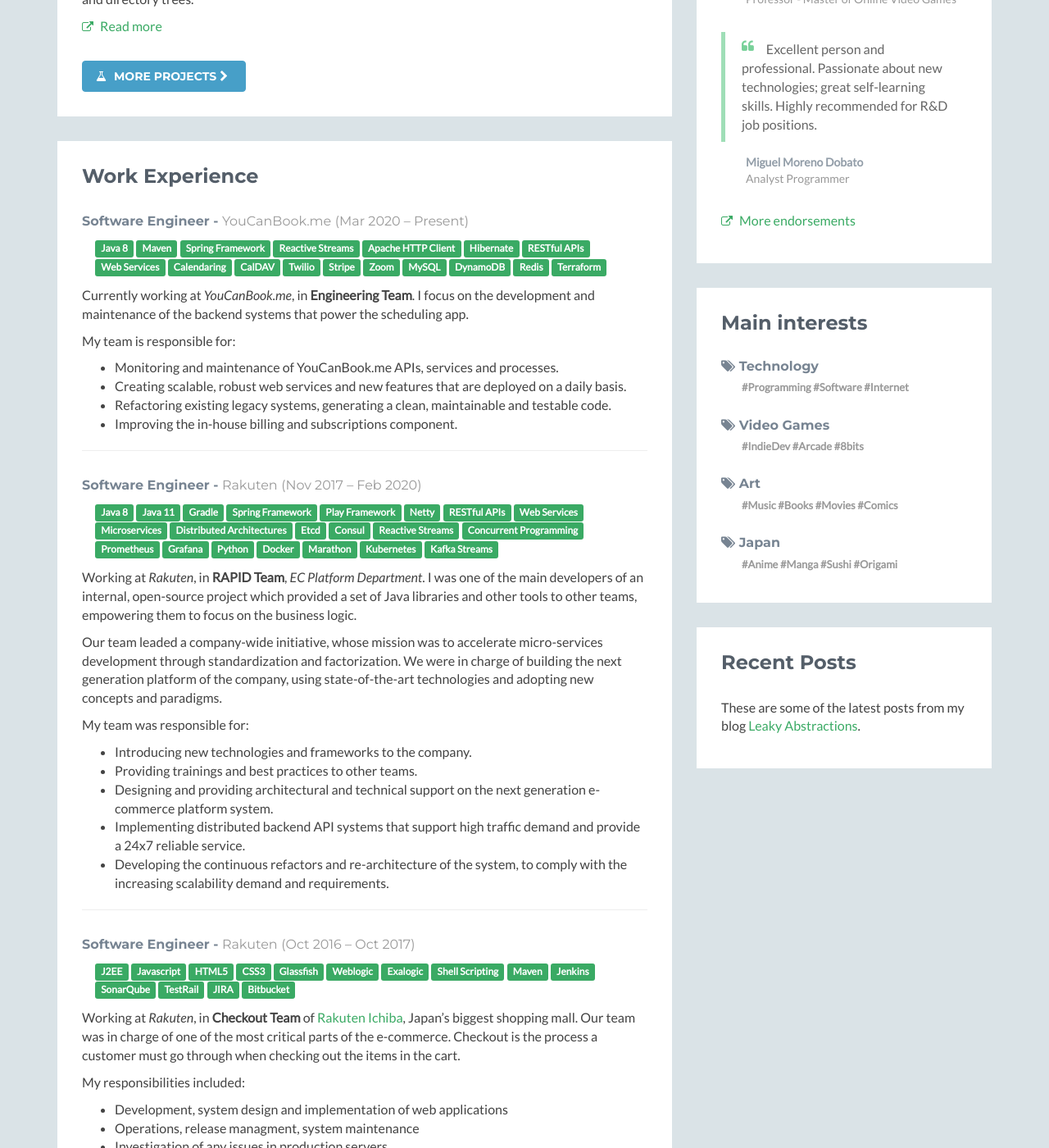
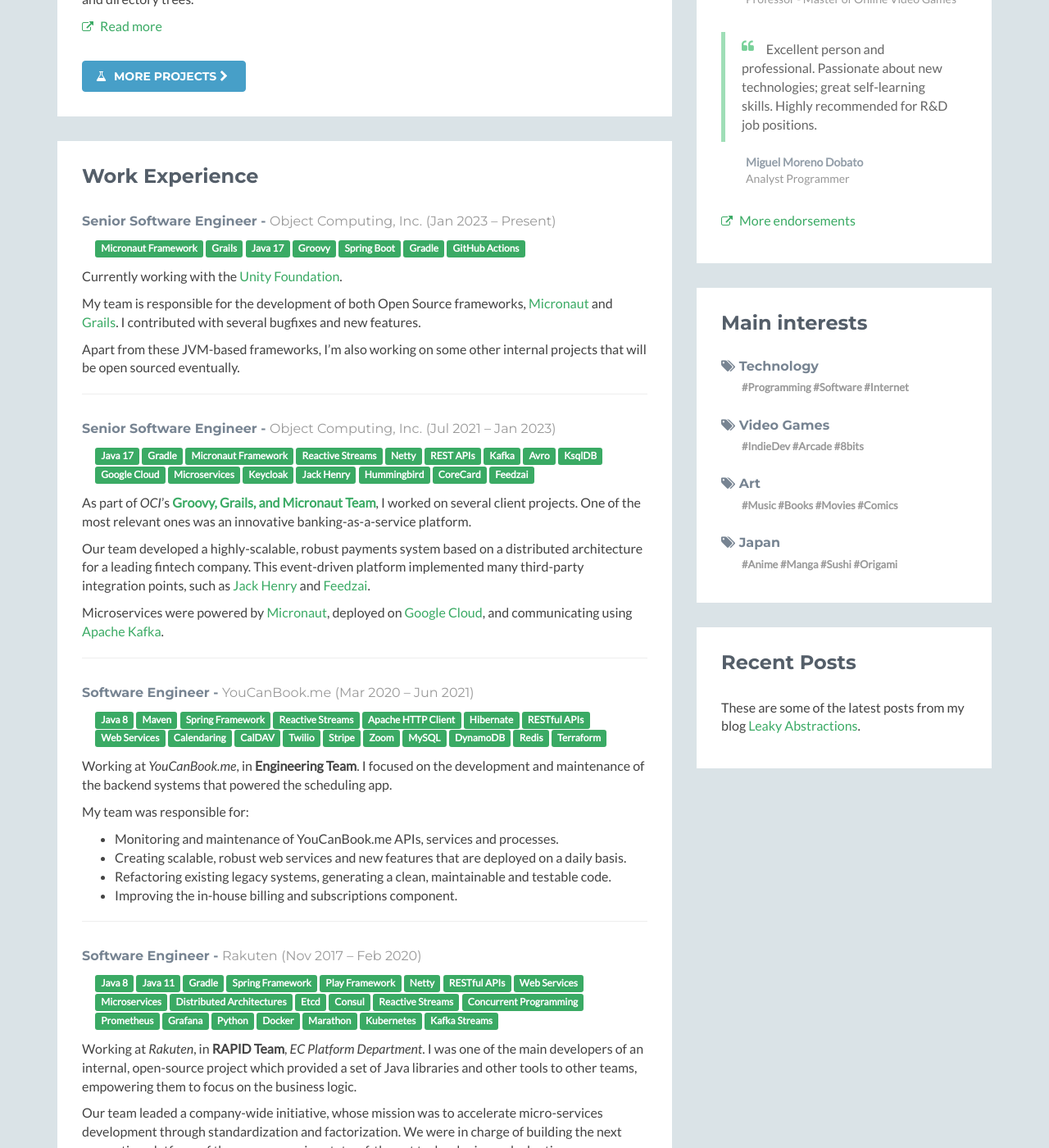
Before and after one commit to guillermocalvo/guillermocalvo.github.io, a Jekyll site: the page built from index.md, in a window 1280 px wide and 1400 px high, scrolled down 2848 px. Shown: the whole window at 82% size. Built offline with Jekyll 4.4.1, drawn with Linux system fonts in a browser that asks for light colours.

Commit message:
Update work experience

```diff
--- a/_data/experiences.yml
+++ b/_data/experiences.yml
@@ -1,14 +1,84 @@
 title: Work Experience
 featured:
+  - company: Object Computing, Inc.
+    content: >
+
+      Currently working with the
+      [Unity Foundation](https://unityfoundation.io/).
+
+
+      My team is responsible for the development of both Open Source frameworks,
+      [Micronaut](https://micronaut.io/) and [Grails](https://grails.org/). I
+      contributed with several bugfixes and new features.
+
+
+      Apart from these JVM-based frameworks, I'm also working on some other
+      internal projects that will be open sourced eventually.
+
+    duration_from: Jan 2023
+    duration_to: Present
+    link: 'https://objectcomputing.com/'
+    position: Senior Software Engineer
+    technologies:
+      - Micronaut Framework
+      - Grails
+      - Java 17
+      - Groovy
+      - Spring Boot
+      - Gradle
+      - GitHub Actions
+
+  - company: Object Computing, Inc.
+    content: >
+
+      As part of *OCI*'s
+      [**Groovy, Grails, and Micronaut Team**](https://objectcomputing.com/products/2gm-team),
+      I worked on several client projects. One of the most relevant ones was an
+      innovative banking-as-a-service platform.
+
+
+      Our team developed a highly-scalable, robust payments system based on a
+      distributed architecture for a leading fintech company. This event-driven
+      platform implemented many third-party integration points, such as
+      [Jack Henry](https://www.jackhenry.com/) and
+      [Feedzai](https://feedzai.com/).
+
+
+      Microservices were powered by [Micronaut](https://micronaut.io/), deployed
+      on [Google Cloud](https://cloud.google.com/), and communicating using
+      [Apache Kafka](https://kafka.apache.org/).
+
+    duration_from: Jul 2021
+    duration_to: Jan 2023
+    link: 'https://objectcomputing.com/'
+    position: Senior Software Engineer
+    technologies:
+      - Java 17
+      - Gradle
+      - Micronaut Framework
+      - Reactive Streams
+      - Netty
+      - REST APIs
+      - Kafka
+      - Avro
+      - KsqlDB
+      - Google Cloud
+      - Microservices
+      - Keycloak
+      - Jack Henry
+      - Hummingbird
+      - CoreCard
+      - Feedzai
+
   - company: YouCanBook.me
     content: >
 
-      Currently working at *YouCanBook.me*, in **Engineering Team**. I focus on
-      the development and maintenance of the backend systems that power the
+      Working at *YouCanBook.me*, in **Engineering Team**. I focused on the
+      development and maintenance of the backend systems that powered the
       scheduling app.
 
 
-      My team is responsible for:
+      My team was responsible for:
 
 
       * Monitoring and maintenance of YouCanBook.me APIs, services and
@@ -23,7 +93,7 @@ featured:
       * Improving the in-house billing and subscriptions component.
 
     duration_from: Mar 2020
-    duration_to: Present
+    duration_to: Jun 2021
     link: 'https://youcanbook.me/'
     position: Software Engineer
     technologies:
```
